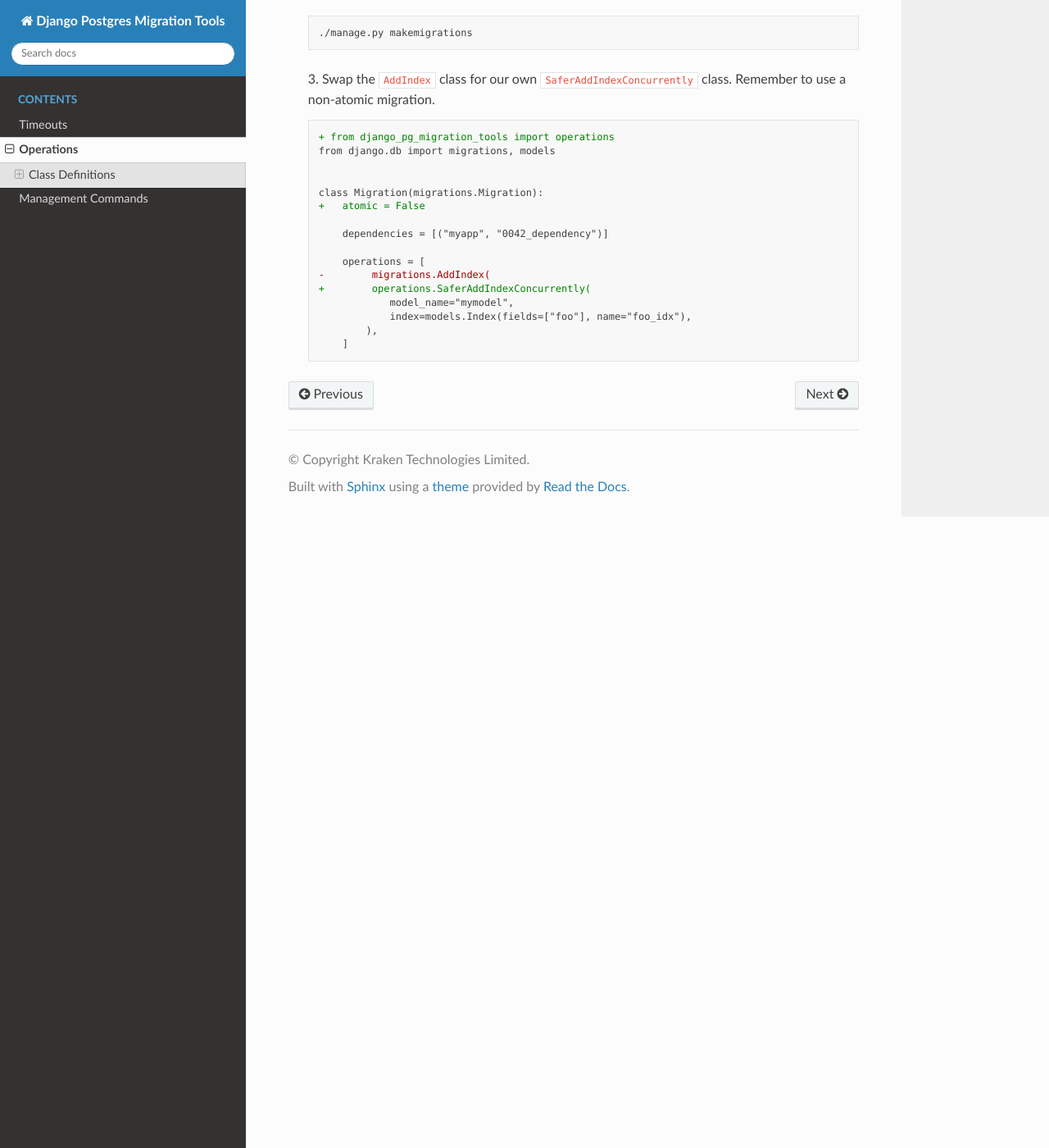
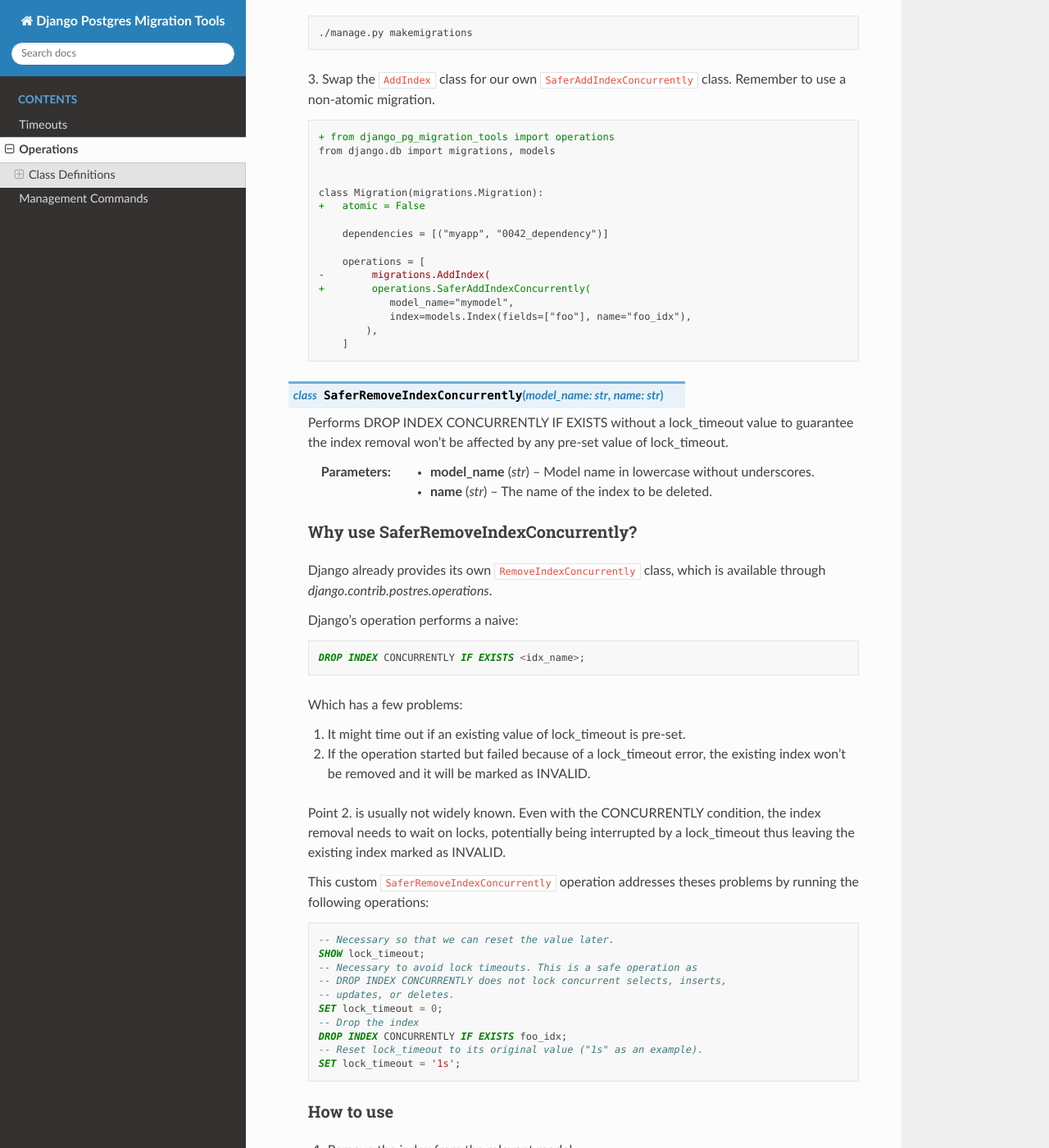
Before and after one commit to kraken-tech/django-pg-migration-tools, a Sphinx documentation site: the page built from docs/usage/operations.rst, in a window 1280 px wide and 1400 px high, scrolled down 1689 px. Shown: the whole window at 82% size. Built offline with Sphinx 7.4.7 and the Read the Docs theme 2.0.0, drawn with Linux system fonts in a browser that asks for light colours; some of the changed text lies outside the part shown.

Commit message:
Add documentation on how to use SaferRemoveIndexConcurrently

```diff
--- a/docs/usage/operations.rst
+++ b/docs/usage/operations.rst
@@ -109,3 +109,97 @@
                   index=models.Index(fields=["foo"], name="foo_idx"),
               ),
           ]
+
+
+
+.. py:class:: SaferRemoveIndexConcurrently(model_name: str, name: str)
+
+    Performs DROP INDEX CONCURRENTLY IF EXISTS without a lock_timeout
+    value to guarantee the index removal won't be affected by any pre-set
+    value of lock_timeout.
+
+    :param model_name: Model name in lowercase without underscores.
+    :type model_name: str
+    :param name: The name of the index to be deleted.
+    :type name: str
+
+    **Why use SaferRemoveIndexConcurrently?**
+    -----------------------------------------
+
+    Django already provides its own ``RemoveIndexConcurrently`` class, which is
+    available through *django.contrib.postres.operations*.
+
+    Django's operation performs a naive:
+
+    .. code-block:: sql
+
+      DROP INDEX CONCURRENTLY IF EXISTS <idx_name>;
+
+    Which has a few problems:
+
+    1. It might time out if an existing value of lock_timeout is pre-set.
+    2. If the operation started but failed because of a lock_timeout error,
+       the existing index won't be removed and it will be marked as INVALID.
+
+    Point 2. is usually not widely known. Even with the CONCURRENTLY
+    condition, the index removal needs to wait on locks, potentially being
+    interrupted by a lock_timeout thus leaving the existing index marked as
+    INVALID.
+
+    This custom ``SaferRemoveIndexConcurrently`` operation addresses theses
+    problems by running the following operations:
+
+    .. code-block:: sql
+
+      -- Necessary so that we can reset the value later.
+      SHOW lock_timeout;
+      -- Necessary to avoid lock timeouts. This is a safe operation as
+      -- DROP INDEX CONCURRENTLY does not lock concurrent selects, inserts,
+      -- updates, or deletes.
+      SET lock_timeout = 0;
+      -- Drop the index
+      DROP INDEX CONCURRENTLY IF EXISTS foo_idx;
+      -- Reset lock_timeout to its original value ("1s" as an example).
+      SET lock_timeout = '1s';
+
+    How to use
+    ----------
+
+    1. Remove the index from the relevant model:
+
+    .. code-block:: diff
+
+          class Meta:
+              indexes = (
+      -           # Existing index being removed.
+      -           models.Index(fields=["foo"], name="foo_idx"),
+                  # Another existing index not being removed.
+                  models.Index(fields=["bar"], name="bar_idx"),
+
+    2. Make the new migration:
+
+    .. code-block:: bash
+
+      ./manage.py makemigrations
+
+    3. Swap the ``RemoveIndex`` class for ``SaferRemoveIndexConcurrently``.
+    Remember to use a non-atomic migration.
+
+    .. code-block:: diff
+
+      + from django_pg_migration_tools import operations
+      from django.db import migrations, models
+
+
+      class Migration(migrations.Migration):
+      +   atomic = False
+
+          dependencies = [("myapp", "0042_dependency")]
+
+          operations = [
+      -        migrations.RemoveIndex(
+      +        operations.SaferRemoveIndexConcurrently(
+                  model_name="mymodel",
+                  name="foo_idx",
+              ),
+          ]
```
